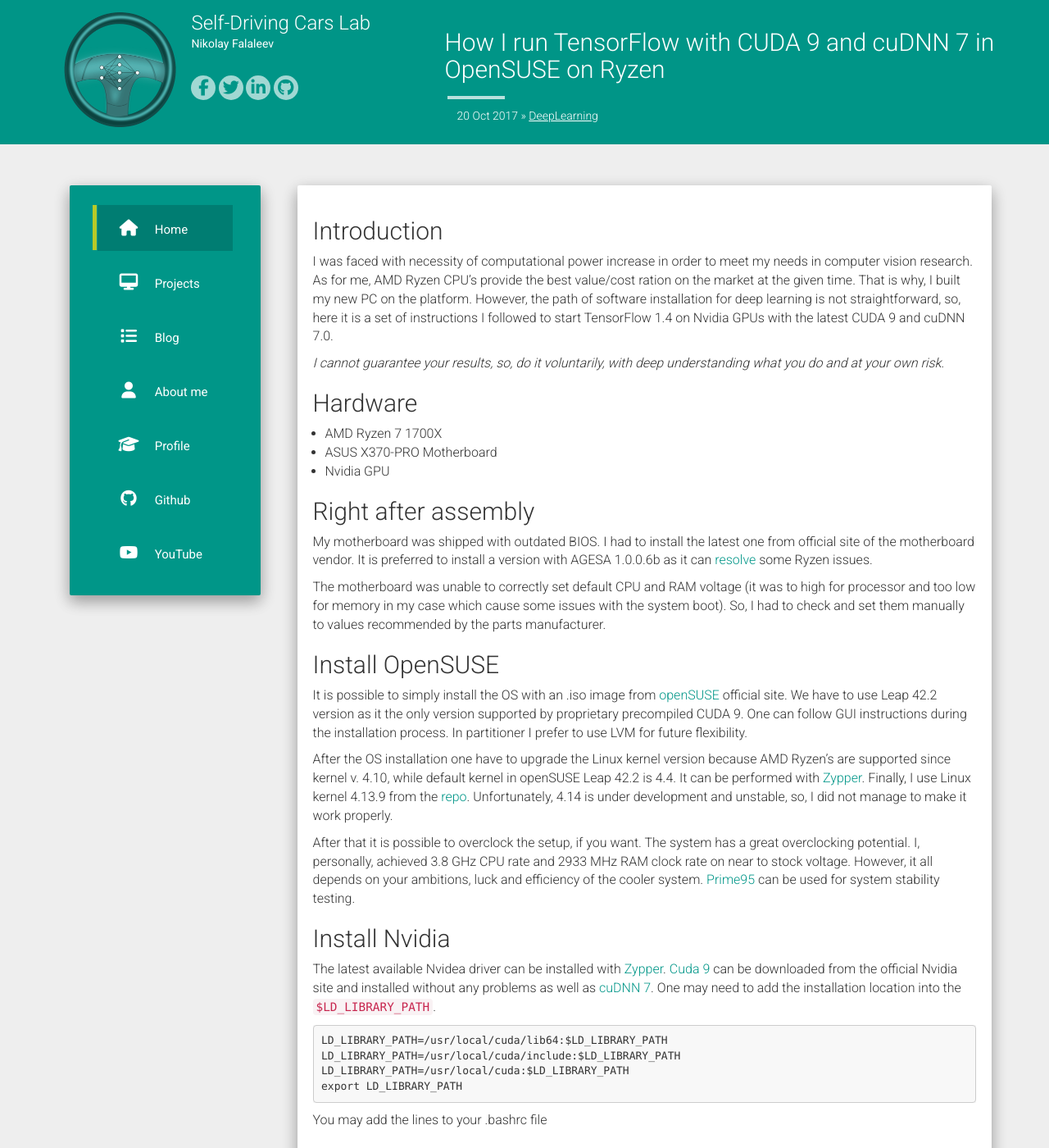
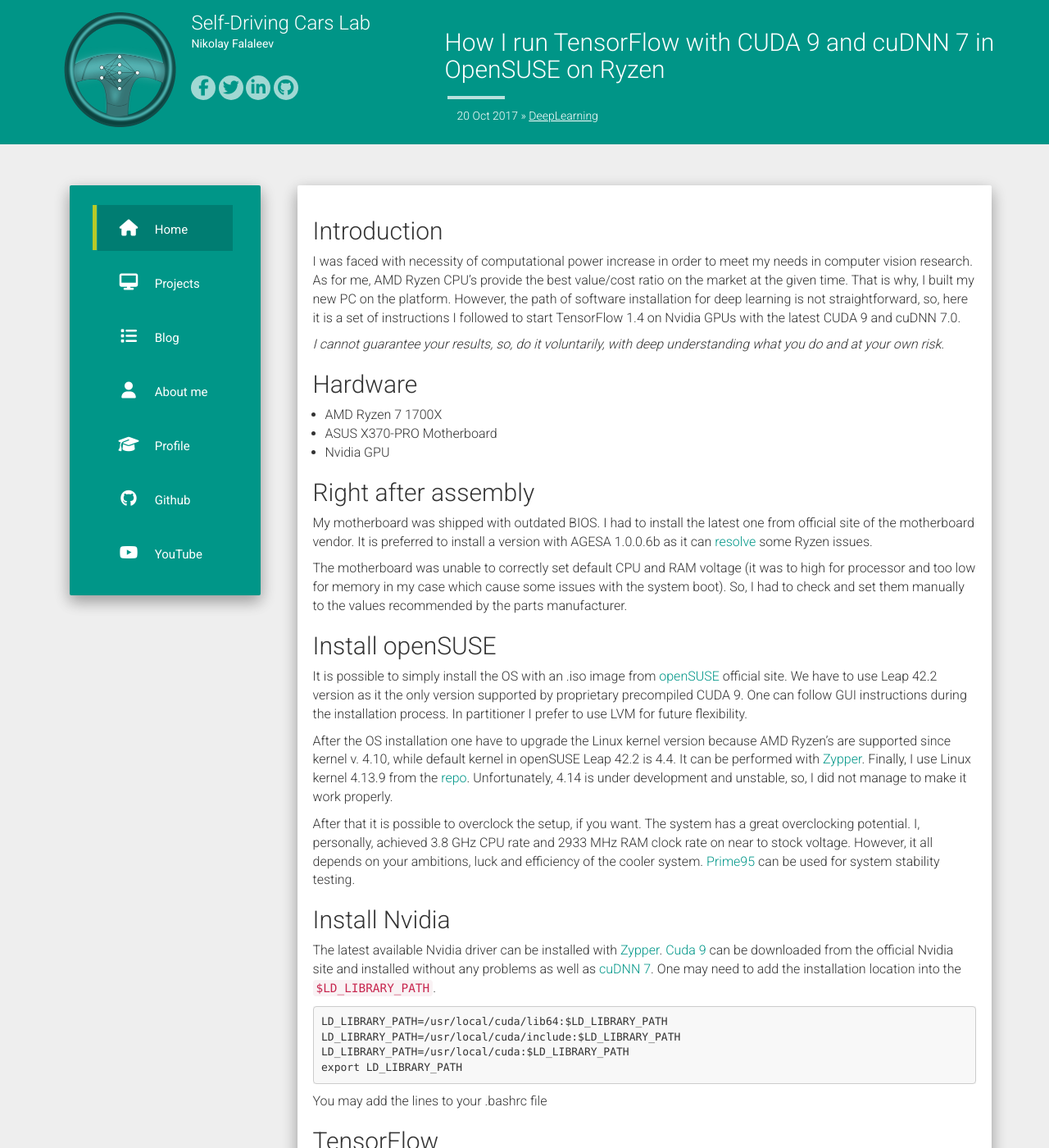
Before and after one commit to NikolasEnt/NikolasEnt.github.io, a Jekyll site: the page built from _posts/2017-10-20-How-I-run-TensorFlow-with-CUDA-9-and-cuDNN-7-in-OpenSUSE-on-AMD-Ryzen.md, in a window 1280 px wide and 1400 px high. Shown: the whole window at 82% size. Built offline with Jekyll 4.4.1, drawn with Linux system fonts in a browser that asks for light colours; nearby versions of some CDN libraries; comment, search, counter and statistics services are not loaded.

Commit message:
Fix typos in TF 1.4 post
bug: proofread

````diff
--- a/_posts/2017-10-20-How-I-run-TensorFlow-with-CUDA-9-and-cuDNN-7-in-OpenSUSE-on-AMD-Ryzen.md
+++ b/_posts/2017-10-20-How-I-run-TensorFlow-with-CUDA-9-and-cuDNN-7-in-OpenSUSE-on-AMD-Ryzen.md
@@ -9,7 +9,7 @@
 
 ## Introduction
 
-I was faced with necessity of computational power increase in order to  meet my needs in computer vision research. As for me, AMD Ryzen CPU's provide the best value/cost ration on the market at the given time. That is why, I built my new PC on the platform. However, the path of software installation for deep learning is not straightforward, so, here it is a set of instructions I followed to start TensorFlow 1.4 on Nvidia GPUs with the latest CUDA 9 and cuDNN 7.0.
+I was faced with necessity of computational power increase in order to  meet my needs in computer vision research. As for me, AMD Ryzen CPU's provide the best value/cost ratio on the market at the given time. That is why, I built my new PC on the platform. However, the path of software installation for deep learning is not straightforward, so, here it is a set of instructions I followed to start TensorFlow 1.4 on Nvidia GPUs with the latest CUDA 9 and cuDNN 7.0.
 
 _I cannot guarantee your results, so, do it voluntarily, with deep understanding what you do and at your own risk._
 
@@ -24,9 +24,9 @@
 My motherboard was shipped with outdated BIOS. I had to install the latest one from official site of the motherboard vendor.
 It is preferred to install a version with AGESA 1.0.0.6b as it can [resolve][agesa] some Ryzen issues.
 
-The motherboard was unable to correctly set default CPU and RAM voltage (it was to high for processor and too low for memory in my case which cause some issues with the system boot). So, I had to check and set them manually to values recommended by the parts manufacturer.
+The motherboard was unable to correctly set default CPU and RAM voltage (it was to high for processor and too low for memory in my case which cause some issues with the system boot). So, I had to check and set them manually to the values recommended by the parts manufacturer.
 
-## Install OpenSUSE
+## Install openSUSE
 
 It is possible to simply install the OS with an .iso image from [openSUSE][opensuse] official site. We have to use Leap 42.2 version as it the only version supported by proprietary precompiled CUDA 9.
 One can follow GUI instructions during the installation process. In partitioner I prefer to use LVM for future flexibility.
@@ -39,7 +39,7 @@
 
 ## Install Nvidia
 
-The latest available Nvidea driver can be installed with [Zypper][driver]. [Cuda 9][cuda] can be downloaded from the official Nvidia site and installed without any problems as well as [cuDNN 7][cudnn]. One may need to add the installation location into the `$LD_LIBRARY_PATH`.
+The latest available Nvidia driver can be installed with [Zypper][driver]. [Cuda 9][cuda] can be downloaded from the official Nvidia site and installed without any problems as well as [cuDNN 7][cudnn]. One may need to add the installation location into the `$LD_LIBRARY_PATH`.
 
 ```
 LD_LIBRARY_PATH=/usr/local/cuda/lib64:$LD_LIBRARY_PATH
````
